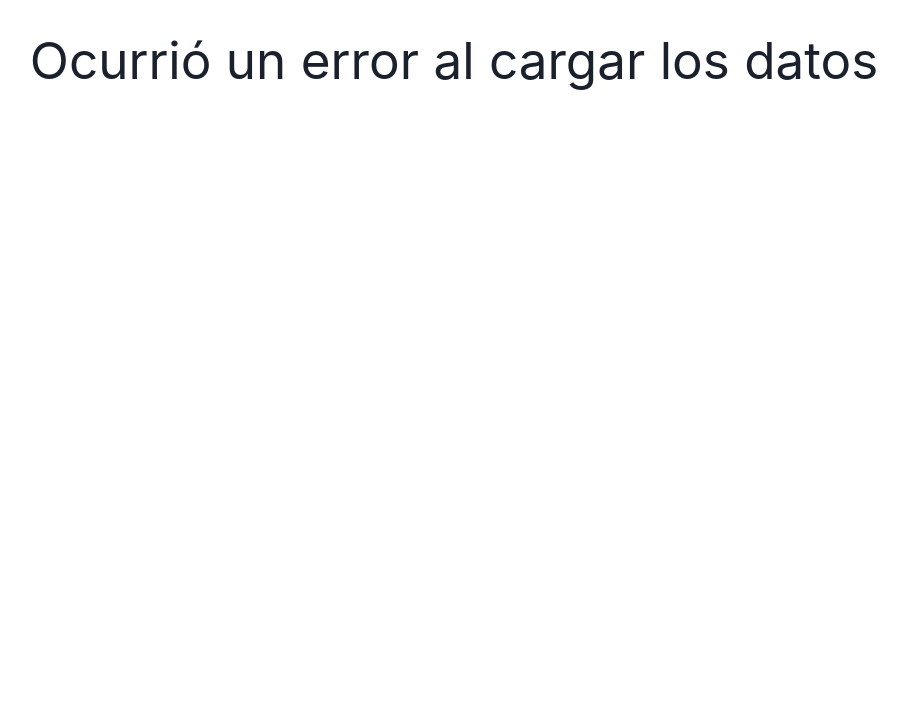
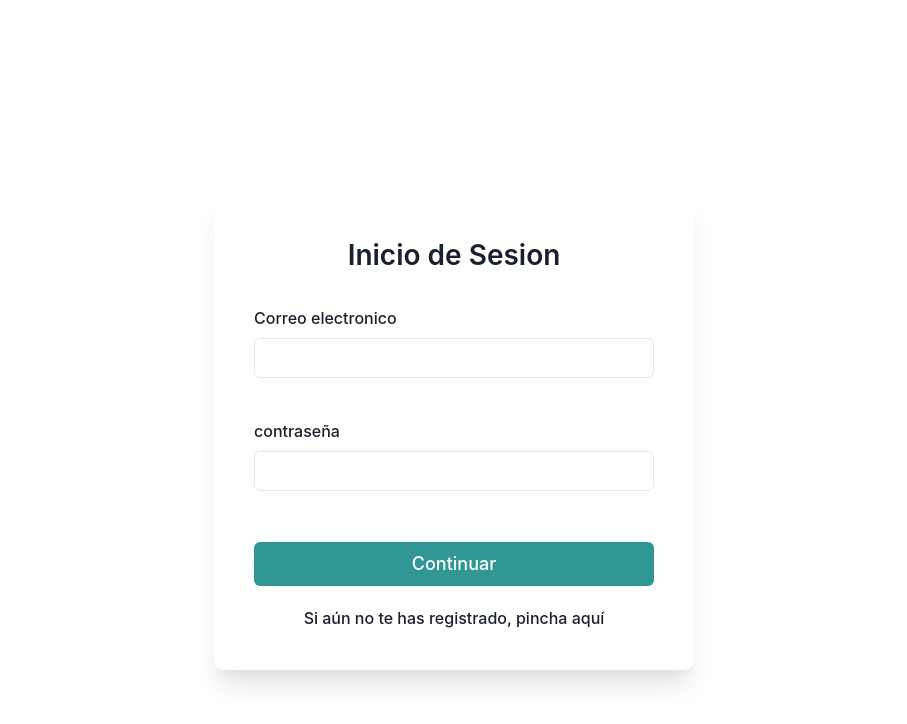
Before and after one commit to AlbertoImagina/proyectoFacturas, a React (Vite) app: page / in a window 1280 px wide. Shown: the top 724 px of the page, without its empty margins (186-1093 px from the left). Built offline with nearby package versions, Linux system fonts and the light colour scheme; no server answers.

Commit message:
correccion rutas

```diff
--- a/src/pages/AddFacturas.tsx
+++ b/src/pages/AddFacturas.tsx
@@ -17,7 +17,7 @@ const toast = useToast()
     return (
         <div>
             <Flex>
-                <Link to="/">
+                <Link to="/facturas">
                     <Button
                     colorScheme='teal'
 
--- a/src/shared/components/RouterController.tsx
+++ b/src/shared/components/RouterController.tsx
@@ -14,13 +14,12 @@ export const RouterController = () => {
 
   return (
     <Routes>
-      <Route path="/login" element={<Login />} />
+      <Route path="/" element={<Login />} />
       <Route path="register" element={<Register />} />
-      <Route path="/" element={ auth? <Login/> : <Facturas/> } />
+      <Route path="/facturas" element={ auth? <Login/> : <Facturas/> } />
       <Route path="addFacturas" element={ auth? <Login/> : <AddFacturas/> } />
       <Route path="editar/:token" element={ auth? <Login/> : <Editar/> } />
       <Route path="show/:idToken" element={ auth? <Login/> : <Show/> } />
-
     </Routes>
   );
 };
```
